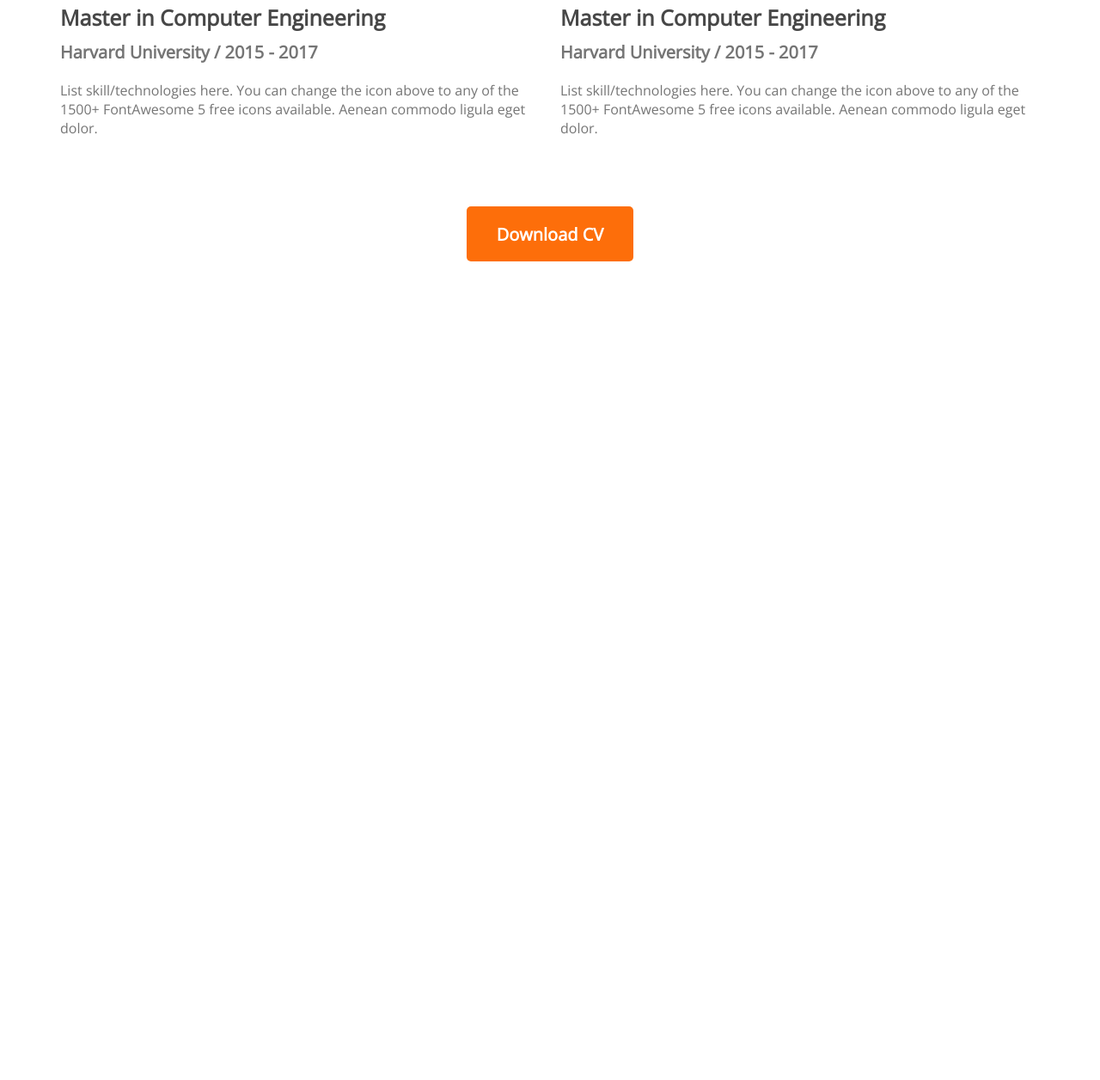
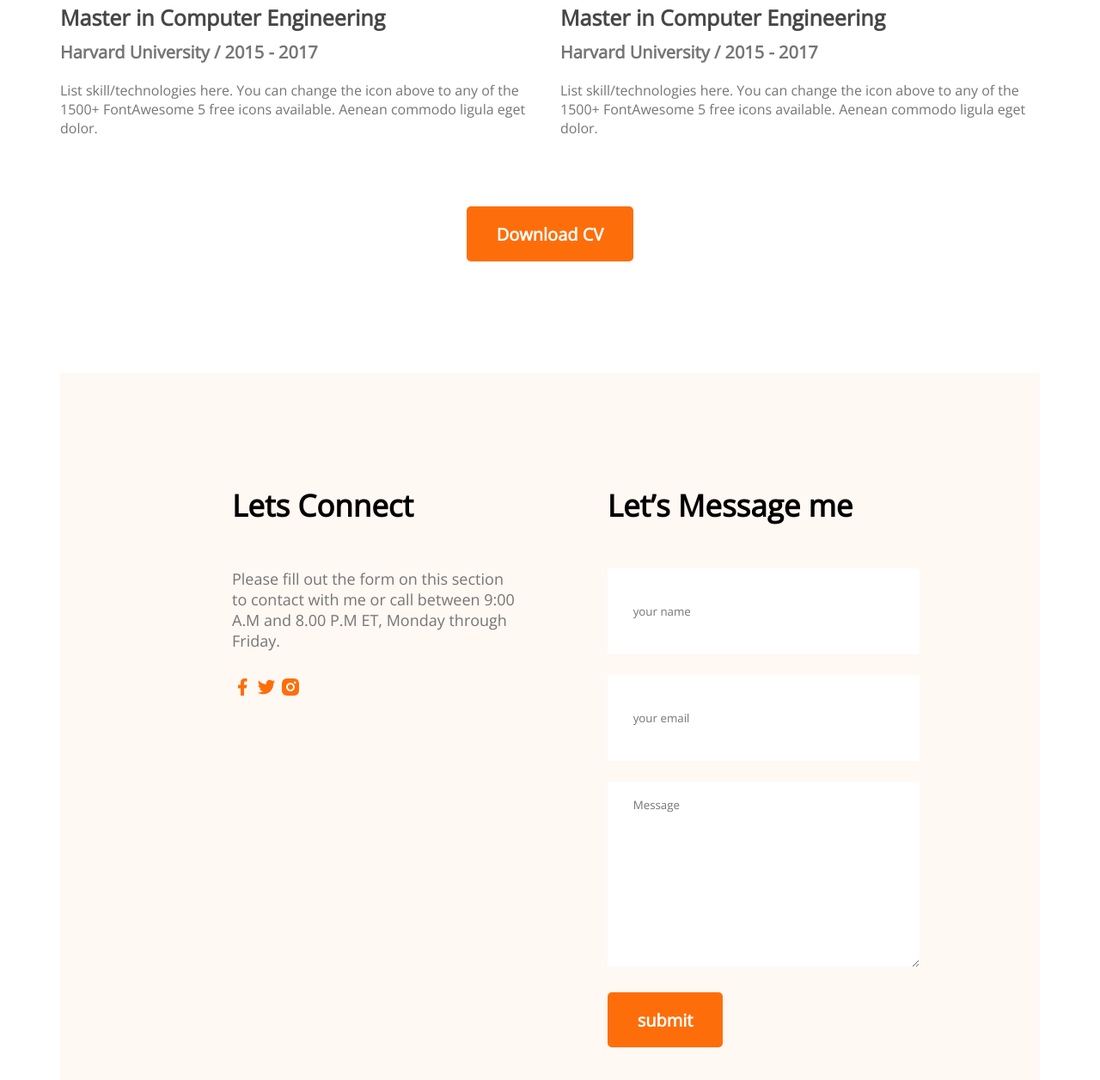
Before and after one commit to Zobayer6/Developer-portfolio, a plain HTML site: page index.html in a window 1280 px wide. Shown: the part 2889-4145 px from the top of the page at 86% size. Before the commit the page ends 3193 px from the top, so only its background shows below. Drawn offline with nearby package versions, Linux system fonts and the light colour scheme.

Commit message:
contact added

```diff
--- a/index.html
+++ b/index.html
@@ -182,6 +182,34 @@
           <button class="btn-primary">Download CV</button>
         </div>
       </section>
+      <!-- contact section -->
+      <section class="contact">
+        <div>
+          <h3 class="section-title">Lets Connect</h3>
+          <p class="section-description">
+            Please fill out the form on this section to contact with me or call
+            between 9:00 A.M and 8.00 P.M ET, Monday through Friday.
+          </p>
+          <a href=""><img src="images/icons/facebook.png" alt="" /></a>
+          <a href=""><img src="images/icons/twitter.png" alt="" /></a>
+          <a href=""><img src="images/icons/insta.png" alt="" /></a>
+        </div>
+        <div>
+          <h3 class="section-title">Let’s Message me</h3>
+          <form action="">
+            <input type="text" name="" id="" placeholder="your name" />
+            <input type="email" name="" id="" placeholder="your email" />
+            <textarea
+              name=""
+              id=""
+              cols="30"
+              rows="10"
+              placeholder="Message"
+            ></textarea>
+            <input class="btn-primary" type="submit" value="submit" />
+          </form>
+        </div>
+      </section>
     </main>
   </body>
 </html>
--- a/styles/portfolio.css
+++ b/styles/portfolio.css
@@ -175,3 +175,30 @@ main {
   margin-top: 50px;
   text-align: center;
 }
+
+/* contact styles */
+.contact {
+  display: flex;
+  gap: 100px;
+  background: #fff8f3;
+  padding: 130px 200px;
+}
+.contact .section-title {
+  text-align: left;
+}
+.contact input[type="text"],
+input[type="email"],
+textarea {
+  margin-bottom: 24px;
+  border: 0;
+  width: 100%;
+  padding: 18px 30px;
+}
+
+input {
+  height: 64px;
+}
+
+.contact a {
+  text-decoration: none;
+}
```
